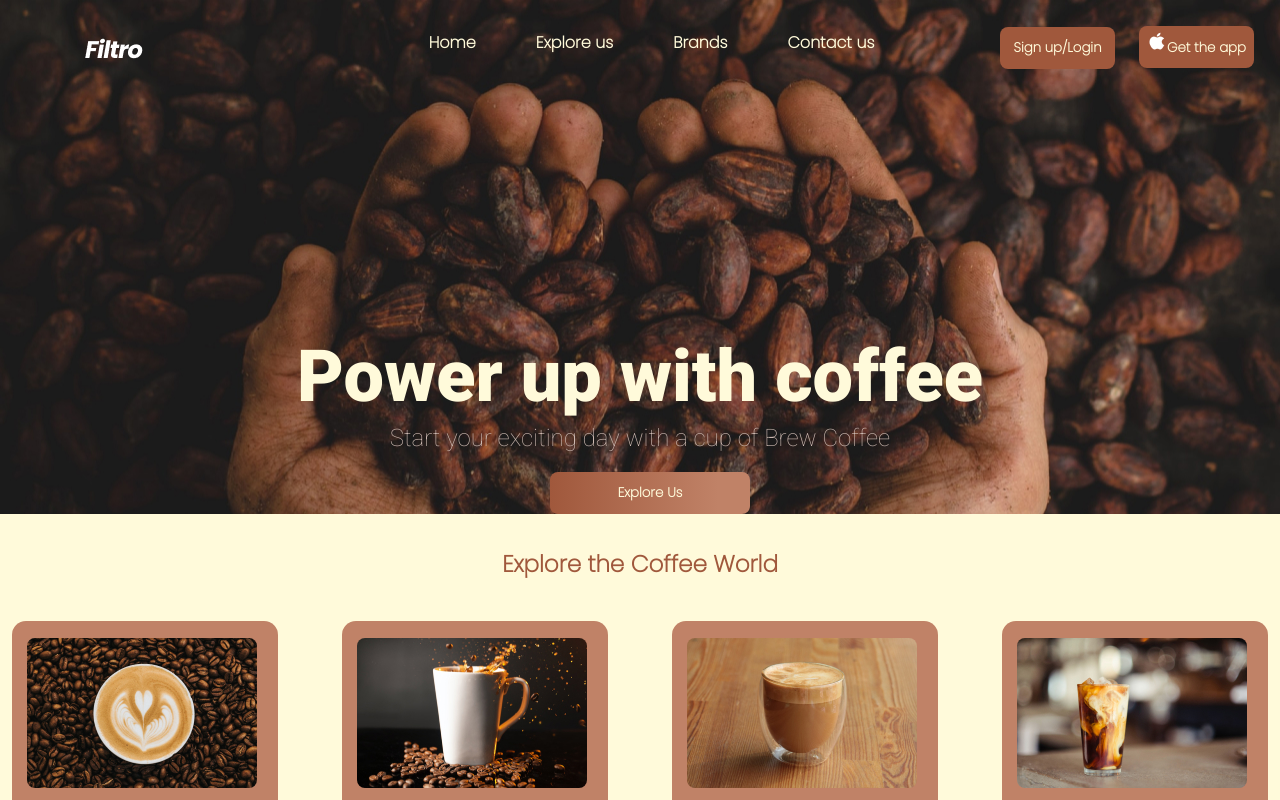
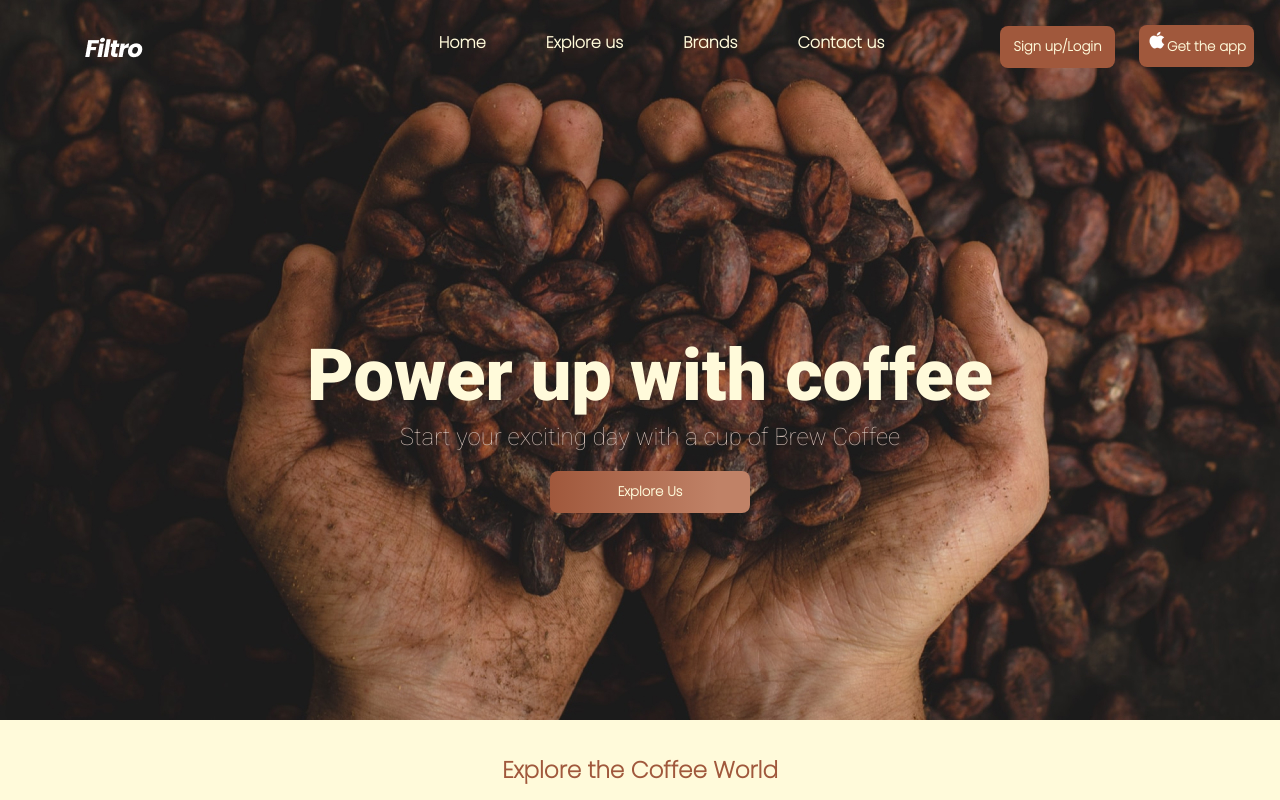
Before and after one commit to dashaklukova/Filtro-Coffee, a plain HTML site: page index.html in a window 1280 px wide. Shown: the top 800 px of the page. Drawn offline with Linux system fonts and the light colour scheme.

Commit message:
fix bags

```diff
--- a/css/style.css
+++ b/css/style.css
@@ -8,9 +8,12 @@ body{
 }
 header{
     background-image: url(../img/Bg\ Image.jpg);
+    background-repeat: no-repeat;
+    min-width: 1300px;
+    min-height: 720px;
 }
 .header__logo{
-    margin: 38px 0px 0px 85px;
+    margin: 37px 0px 0px 85px;
 }
 .header__logo:hover{
     transform: scale(1.5);
```
Also changed, not shown: index.html (+1 -1 lines).
